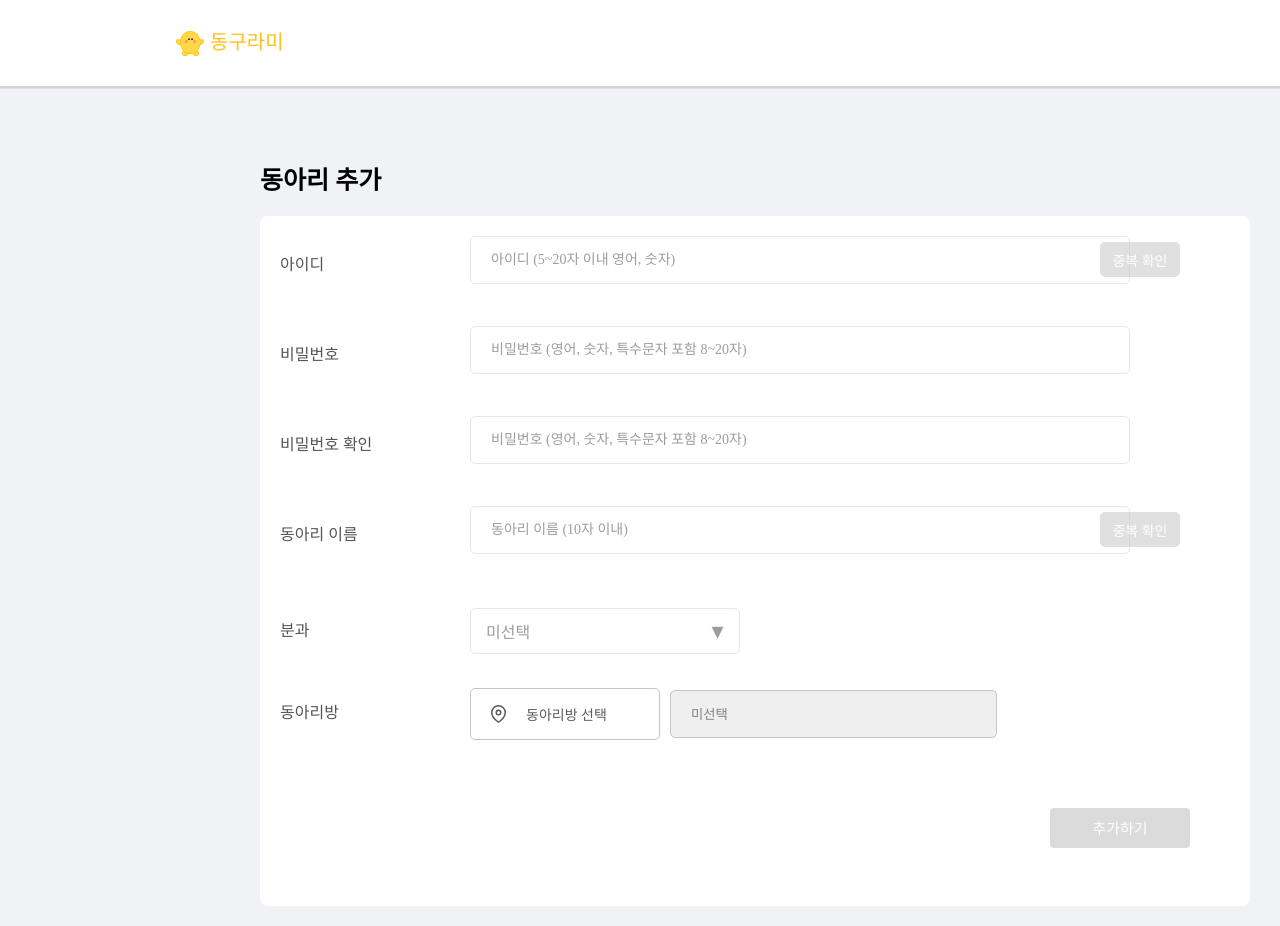
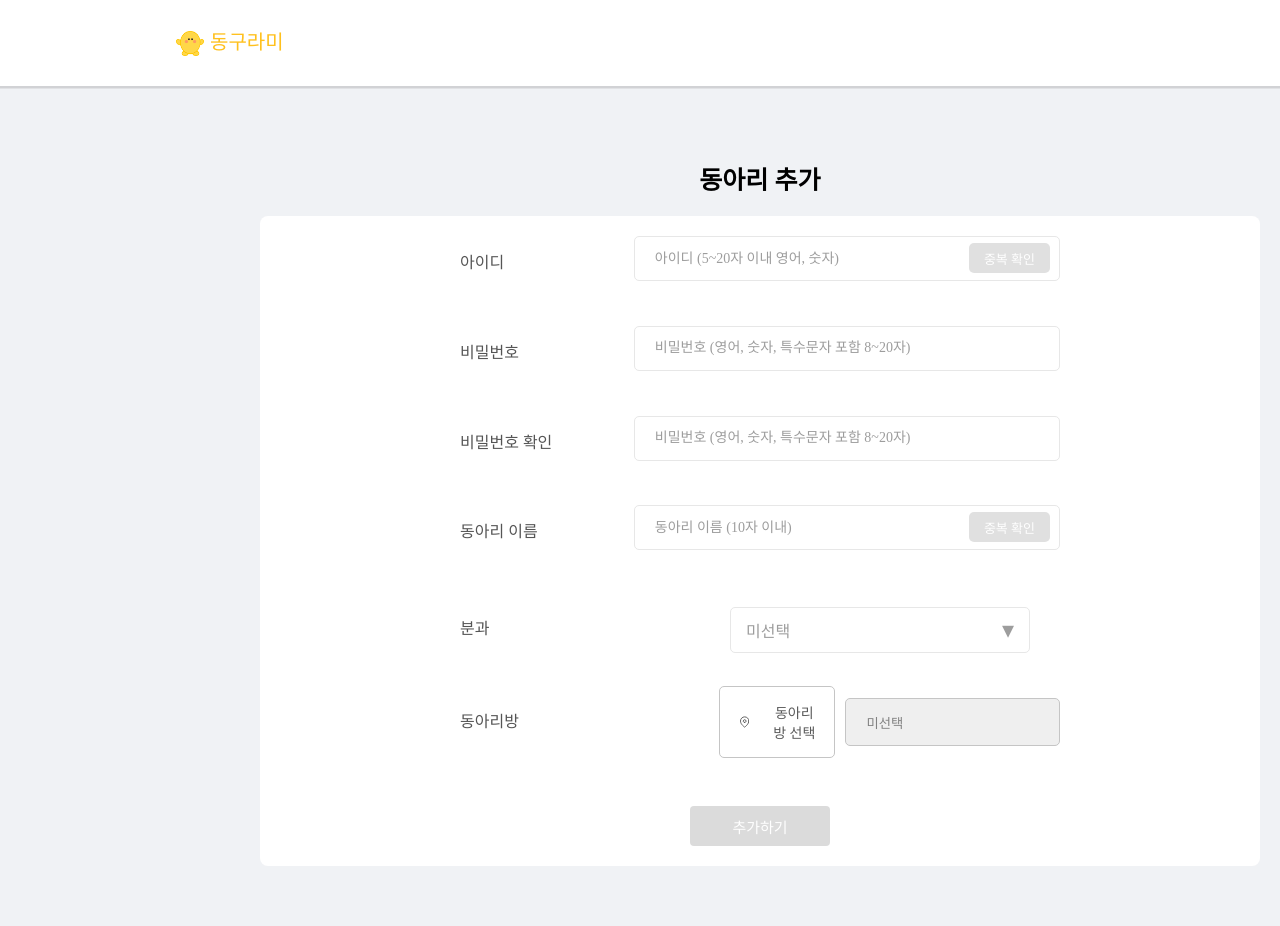
Before and after one commit to USW-Circle-Link/USW-Circle-Link-Web, a Vue app: page /adminmain/AddClub in a window 1280 px wide. After the commit the page ends 886 px from the top, so only its background shows below. Built offline with nearby package versions, Linux system fonts and the light colour scheme.

Commit message:
팝업 수정

```diff
--- a/src/components/Admin/AddCategory/AddCategory.vue
+++ b/src/components/Admin/AddCategory/AddCategory.vue
@@ -197,14 +197,19 @@ export default {
   position: relative; /* 상대 위치 설정 */
   display: block;
   z-index: 1; /* 텍스트가 배경색 위에 오도록 설정 */
+  text-align: center;
+  width: 100%;
 }
 
 .container {
-  max-width: 890px;  /* 최대 890px까지만 */
-  min-width: 390px;
-  width: 100%;       /* 화면 크기에 맞게 */
+  width: 100%;
+  max-width: 100%;
   margin: 0 auto;
-  padding: 10px;
+  padding: 20px;
+  box-sizing: border-box;
+  display: flex;
+  flex-direction: column;
+  align-items: center;
 }
 
 h2 {
@@ -219,6 +224,7 @@ h2 {
   gap: 10px; /* 항목 간 간격 */
   margin-bottom: 150px;
   width: 100%;
+  justify-content: center;
   box-sizing: border-box;
 }
 
@@ -256,7 +262,8 @@ h2 {
   display: flex;
   gap: 10px; /* 버튼과 입력 필드 간 간격 */
   flex-direction: column;
-  align-items: flex-start; /* 왼쪽 정렬 */
+  align-items: center; /* 중앙 정렬 */
+  width: 100%;
 }
 
 .input-field {
--- a/src/components/Admin/AddCategory/AddCategoryPopup.vue
+++ b/src/components/Admin/AddCategory/AddCategoryPopup.vue
@@ -30,7 +30,7 @@ export default {
   top: 0;
   left: 0;
   width: 100%;
-  min-width: 390px;
+  min-width: 380px;
   height: 100%;
   background-color: rgba(0, 0, 0, 0.5);
   display: flex;
@@ -38,6 +38,8 @@ export default {
   align-items: center;
   z-index: 1000;
   flex-direction: column;
+  padding: 20px;
+  box-sizing: border-box;
 }
 
 .popup {
@@ -45,10 +47,13 @@ export default {
   padding: 20px;
   border-radius: 8px;
   box-shadow: 0 0 20px rgba(0, 0, 0, 0.2);
-  width: 452px;
-  height: 184px;
+  width: 100%;
+  max-width: 452px;
+  min-width: 300px;
+  min-height: 184px;
   text-align: left;
   position: relative;
+  box-sizing: border-box;
 }
 .popup-header {
   font-size: 18px;
--- a/src/components/Admin/AddClub.vue
+++ b/src/components/Admin/AddClub.vue
@@ -177,8 +177,10 @@ export default {
   font-weight: bold;
   margin-bottom: 10px;
   position: relative; /* 상대 위치 설정 */
-  display: inline-block;
+  display: block;
   z-index: 1; /* 텍스트가 배경색 위에 오도록 설정 */
+  text-align: center;
+  width: 100%;
 }
 
 .title::after {
@@ -194,13 +196,16 @@ export default {
   transform: skew(-12deg); /* 기울기 효과 추가 */
 }
 .form-container {
-  flex: 1;
+  width: 100%;
+  margin: 0 auto;
   padding: 20px;
   background-color: #ffffff;
   border-radius: 8px;
   height: 440px;
-  min-width: 390px;
-  margin-left: 0;
+  display: flex;
+  flex-direction: column;
+  align-items: center;
+  box-sizing: border-box;
 }
 
 h2 {
@@ -211,42 +216,22 @@ h2 {
 
 .form-group {
   margin-bottom: 15px;
+  width: 100%;
+  display: flex;
+  flex-direction: column;
+  align-items: center;
 }
 
 label {
-  width: 18%;
+  width: 45%;
   display: block;
   margin-bottom: 5px;
   color: #555;
-  transition: width 0.3s ease;
-}
-
-@media (max-width: 768px) {
-  label {
-    width: 20%;
-  }
-}
-
-@media (max-width: 600px) {
-  label {
-    width: 25%;
-  }
-}
-
-@media (max-width: 480px) {
-  label {
-    width: 30%;
-  }
-}
-
-@media (max-width: 390px) {
-  label {
-    width: 18%;
-  }
 }
 
 input, select {
   width: 100%;
+  max-width: 400px;
   padding: 8px;
   box-sizing: border-box;
   border: 1px solid #ccc;
@@ -254,8 +239,7 @@ input, select {
 }
 
 .popupbtn {
-  margin-left: 91%;
-  margin-top: 60px;
+  margin: 60px auto 0;
   width: 60px;
   padding: 10px 20px;
   border: none;
@@ -263,6 +247,7 @@ input, select {
   cursor: pointer;
   background-color: #FFC700;
   color: #ffffff;
+  display: block;
 }
 
 .popupbtn:hover {
--- a/src/components/Admin/AddClub/AddClub.vue
+++ b/src/components/Admin/AddClub/AddClub.vue
@@ -114,8 +114,12 @@
         <p class="popup-message">'{{clubName}}'을(를) 추가하시겠습니까?</p>
         <input v-model="adminPw" type="password" placeholder="관리자 비밀번호" />
         <p class="popup-warning">{{adminPwError}}</p>
-        <button class="expel-button" @click="submitForm">확인</button>
-        <button class="cancel-button" @click="cancelDelete">취소</button>
+
+        <!-- 버튼 묶기 -->
+        <div class="popup-buttons">
+          <button class="cancel-button" @click="cancelDelete">취소</button>
+          <button class="expel-button" @click="submitForm">확인</button>
+        </div>
       </div>
     </div>
 
@@ -607,16 +611,24 @@ export default {
   font-weight: bold;
   margin-bottom: 20px;
   position: relative; /* 상대 위치 설정 */
-  display: inline-block;
+  display: block;
   z-index: 1; /* 텍스트가 배경색 위에 오도록 설정 */
+  text-align: center;
+  width: 100%;
 }
 
 .form-container {
-  width: 95%;
+  width: 100%;
+  max-width: 100%;
+  margin: 0 auto;
   padding: 20px;
   background-color: #ffffff;
   border-radius: 8px;
   height: 650px;
+  display: flex;
+  flex-direction: column;
+  align-items: center;
+  box-sizing: border-box;
 }
 
 h2 {
@@ -627,6 +639,7 @@ h2 {
 
 .form-group {
   width: 100%;
+  max-width: 600px;
   height: 70px;
   display: flex;
   align-items: center;
@@ -635,6 +648,7 @@ h2 {
 
 .form-group-col {
   width: 100%;
+  max-width: 600px;
   height: 90px;
   flex-direction: column;
   display: flex;
@@ -648,24 +662,28 @@ h2 {
 }
 
 .form-group-row {
+  position: relative;
   width: 100%;
+  max-width: 600px;
   flex-direction: row;
   display: flex;
   align-items: center;
-  position: relative; /* 부모 요소를 기준으로 자식 요소 위치 지정 */
 }
 
-.DuplicateCheckbtn{
-  width: clamp(60px, 12vw, 80px);
-  height: 35px;
+/* 버튼 input 안쪽 세로 가운데 정렬 */
+.DuplicateCheckbtn {
   position: absolute;
-  right: clamp(10px, 8vw, 50px);
-  top: 6px;
+  top: 40%;                  /* 부모 높이의 40% */
+  right: 10px;               /* 오른쪽에서 10px */
+  transform: translateY(-50%); /* 세로 정중앙 이동 */
+  height: 30px;
+  padding: 0 15px;
+  border: none;
   border-radius: 5px;
-  border: none;
   background-color: #FFB052;
   color: white;
-  font-size: clamp(10px, 2vw, 14px);
+  font-size: 13px;
+  cursor: pointer;
 }
 
 .DuplicateCheckbtn:hover{
@@ -727,15 +745,19 @@ h2 {
   border-color: #C5C5C5;
 }
 
+
+
 .from-input {
-  width: clamp(65%, 14vw, 70%);
-  align-items: center;
+  width: 100%;
+  height: 45px;
+  padding-right: 90px;   /* 버튼 공간 확보 */
+  padding-left: 20px;
+  box-sizing: border-box;
   margin-bottom: 10px;
   border: 1.5px solid #e7e7e7;
   border-radius: 5px;
-  padding: 15px 20px 15px 20px;
   background-color: #fff;
-  font-size: 13px;
+  font-size: 14px;
 }
 
 .from-input::placeholder{
@@ -744,7 +766,7 @@ h2 {
 }
 
 label {
-  width: 20%;
+  width: 45%;
   display: block;
   margin-bottom: 5px;
   color: #555;
@@ -772,8 +794,7 @@ label {
 
 .popupbtn {
   display: flex;
-  margin-top: 30px;
-  margin-right: 40px;
+  margin: 30px auto 0;
   width: 140px;
   height: 40px;
   padding: 8px 10px;
@@ -784,7 +805,6 @@ label {
   font-size: 15px;
   justify-content: center;
   align-items: center;
-  margin-left: auto;
   border: none;
   transition: background-color 0.2s ease;
 }
@@ -800,7 +820,7 @@ label {
   background-color: #f49421; /* 더 진한 노란색으로 변경 */
 }
 
-/* Popup Overlay and Popup Window */
+/* 팝업 오버레이 */
 .popup-overlay {
   position: fixed;
   top: 0;
@@ -812,18 +832,23 @@ label {
   justify-content: center;
   align-items: center;
   z-index: 1000;
-  flex-direction: column;
+  padding: 16px;
+  box-sizing: border-box;
 }
 
+/* 팝업 박스 */
 .popup {
   background-color: white;
   padding: 20px;
   border-radius: 8px;
   box-shadow: 0 0 20px rgba(0, 0, 0, 0.2);
-  width: 452px;
-  height: 184px;
-  text-align: left;
-  position: relative;
+  width: 100%;
+  max-width: 452px;
+  height: 184px;           /* ✅ 세로 고정 */
+  display: flex;
+  flex-direction: column;
+  justify-content: space-between; /* 위→중간→아래 균형 */
+  box-sizing: border-box;
 }
 
 .popup h3 {
@@ -835,7 +860,7 @@ label {
 
 .line33{
   border-bottom: 1px solid #d3d3d3;
-  margin: 10px 0;
+  margin: 0;
 }
 
 .popup-message {
@@ -843,38 +868,49 @@ label {
   font-weight: 500;
   line-height: 12px;
   color: #2F2F2F;
-  margin-top: 20px;
+  margin: 15px;
 }
 
+/* 입력창 */
 .popup input {
-  width: 430px;
+  width: 100%;
   padding: 10px;
-  font-size: 14px; /* 입력 칸의 글씨 크기를 더 크게 */
+  font-size: 14px;
   border: 1px solid #C6C6C6;
   border-radius: 8px;
-  margin-bottom: 10px;
-  margin-top: 1px;
+  box-sizing: border-box;
+  margin: 0;
 }
 
 .popup-warning {
   font-size: 12px;
   font-weight: 300;
   color: #FF4B4B;
-  margin: 0 0 0 10px;
+  margin: 0;
+}
+
+/* 버튼 묶음 */
+.popup-buttons {
+  display: flex;
+  justify-content: flex-end;
+  gap: 10px;
+  margin-top: auto;  /* ✅ 항상 팝업 맨 아래 */
+}
+
+/* 버튼 */
+.expel-button,
+.cancel-button {
+  padding: 8px 20px;
+  font-size: 15px;
+  border: none;
+  border-radius: 7px;
+  cursor: pointer;
+  min-width: 80px;
 }
 
 .expel-button {
   background-color: #FFB052;
   color: white;
-  border: none;
-  padding: 7px 30px;
-  border-radius: 7px;
-  font-size: 16px;
-  font-weight: 400;
-  cursor: pointer;
-  position: absolute;
-  bottom: 20px;
-  right: 20px;
 }
 
 .expel-button:hover {
@@ -884,15 +920,6 @@ label {
 .cancel-button {
   background-color: #cccccc;
   color: white;
-  border: none;
-  padding: 7px 30px;
-  border-radius: 7px;
-  font-size: 16px;
-  font-weight: 400;
-  cursor: pointer;
-  position: absolute;
-  bottom: 20px;
-  right: 120px;
 }
 
 .cancel-button:hover {
@@ -909,8 +936,10 @@ label {
   padding: 8px 15px 8px 15px;
   background-color: #fff;
   justify-content: space-between;
-  width: 25%;
+  width: 100%;
+  max-width: 300px;
   cursor: pointer;
+  box-sizing: border-box;
 }
 
 .dropdown-selected {
@@ -1143,4 +1172,19 @@ label {
   opacity: 0.6;
 }
 
+/* 작은 화면 대응 */
+@media (max-width: 420px) {
+  .popup {
+    max-width: 100%;
+    height: 180px;     /* 모바일에서도 고정 높이 */
+    padding: 16px;
+  }
+
+  .expel-button,
+  .cancel-button {
+    font-size: 14px;
+    padding: 6px 14px;
+  }
+}
+
 </style>
--- a/src/components/Admin/ClubList.vue
+++ b/src/components/Admin/ClubList.vue
@@ -52,8 +52,12 @@
       <p class="popup-message">'{{ PopupClubName }}'을(를) 삭제하시겠습니까?</p>
       <input v-model="adminPw" type="password" placeholder="관리자 비밀번호를 입력해 주세요." />
       <p class="popup-warning">{{ adminPwError }}</p>
-      <button class="expel-button" @click="confirmDelete">확인</button>
-      <button class="cancel-button" @click="cancelDelete">취소</button>
+
+      <!-- 버튼 묶기 -->
+      <div class="popup-buttons">
+        <button class="cancel-button" @click="cancelDelete">취소</button>
+        <button class="expel-button" @click="confirmDelete">확인</button>
+      </div>
     </div>
   </div>
 
@@ -221,10 +225,10 @@ body {
   overflow-x: hidden;
 }
 
-/* 컨테이너: clamp으로 반응형 폭 제어 (최소 370px, 최대 820px) */
+/* 컨테이너 */
 .container {
-  width: clamp(370px, 92vw, 820px);
-  margin: 0 auto 30px;
+  width: 100%;
+  margin: 0 auto;
   background-color: #ffffff;
   padding: 20px;
   border-radius: 10px;
@@ -233,9 +237,10 @@ body {
   display: flex;
   flex-direction: column;
   justify-content: space-between;
+  box-sizing: border-box;
 }
 
-/* 타이틀: 고정 830 제거, 반응형으로 중앙 배치 */
+/* 타이틀 */
 .title {
   color: black;
   font-size: clamp(18px, 4vw, 25px);
@@ -243,16 +248,14 @@ body {
   display: block;
   text-align: center;
   margin: 0 0 16px;
-  width: clamp(370px, 92vw, 830px);
-  margin-left: auto;
-  margin-right: auto;
+  width: 100%;
   box-sizing: border-box;
 }
 
-/* Header Section: clamp로 폭 제어, 중앙 배치 */
+/* Header Section */
 .header {
-  width: clamp(370px, 92vw, 820px);
-  margin: 20px auto;
+  width: 100%;
+  margin: 20px 0;
   background-color: #ffffff;
   border-radius: 8px;
   padding: 0 12px;
@@ -272,7 +275,7 @@ body {
 /* 헤더 항목: flex 기준으로 비율 조정 (필요시 조정) */
 .header-item-department{ flex: 1; padding: 10px 6px; line-height: 1.4; }
 .header-item-clubname{ flex: 2; padding: 10px 6px; line-height: 1.4; }
-.header-item-clubleader{ flex: 1.2; padding: 10px 6px; line-height: 1.4; }
+.header-item-clubleader{ flex: 1.2; padding: 10px 23px; line-height: 1.4; }
 .header-item-numberOfClubMembers{ flex: 0.8; padding: 10px 6px; line-height: 1.4; }
 .header-item-delete{ flex: 0.6; padding: 10px 6px; line-height: 1.4; }
 
@@ -406,12 +409,14 @@ body {
   max-width: 520px;
   box-shadow: 0 0 20px rgba(0, 0, 0, 0.2);
   text-align: left;
-  position: relative;
+  display: flex;
+  flex-direction: column;
+  gap: 16px; /* 요소 간격 */
 }
 
 .popup h3 { font-size: 18px; font-weight: bold; margin: 0; }
-.line2 { border-bottom: 1px solid #d3d3d3; margin: 10px 0; }
-.popup-message { font-size: 16px; font-weight: 500; color: #2F2F2F; margin-top: 16px; }
+.line2 { border-bottom: 1px solid #d3d3d3; margin: 0; }
+.popup-message { font-size: 16px; font-weight: 500; color: #2F2F2F; margin: 0; }
 
 .popup input {
   width: 100%;
@@ -420,36 +425,37 @@ body {
   font-size: 14px;
   border: 1px solid #C6C6C6;
   border-radius: 8px;
-  margin-top: 12px;
+  margin: 0;
   box-sizing: border-box;
 }
 
-.popup-warning { font-size: 12px; color: #FF4B4B; margin-top: 8px; }
+.popup-warning { font-size: 12px; color: #FF4B4B; margin: 0; }
 
-/* 팝업 버튼 위치 조정 (반응형) */
+/* 버튼 영역 */
+.popup-buttons {
+  display: flex;
+  justify-content: flex-end; /* 오른쪽 정렬 */
+  gap: 10px; /* 버튼 간격 */
+}
+
+/* 버튼 스타일 */
+.expel-button,
+.cancel-button {
+  padding: 8px 20px;
+  font-size: 15px;
+  border: none;
+  border-radius: 7px;
+  cursor: pointer;
+}
+
 .expel-button {
   background-color: #FFB052;
   color: white;
-  border: none;
-  padding: 8px 22px;
-  border-radius: 7px;
-  font-size: 16px;
-  cursor: pointer;
-  position: absolute;
-  bottom: 16px;
-  right: 16px;
 }
+
 .cancel-button {
   background-color: #cccccc;
   color: white;
-  border: none;
-  padding: 8px 22px;
-  border-radius: 7px;
-  font-size: 16px;
-  cursor: pointer;
-  position: absolute;
-  bottom: 16px;
-  right: 116px;
 }
 
 /* 반응형 미디어 쿼리: 아주 작은 화면에서 레이아웃 보정 */
@@ -463,7 +469,17 @@ body {
   .header-row { font-size: 14px; }
   .list-item-row { padding: 8px; gap: 6px; }
   .delete-btn { height: 34px; }
-  .expel-button, .cancel-button { bottom: 12px; right: 12px; padding: 6px 14px; font-size: 14px; }
+
+  /* 작은 화면에서도 가로 정렬 유지 */
+  .popup-buttons {
+    flex-wrap: nowrap;   /* 줄바꿈 방지 */
+    justify-content: flex-end;
+  }
+  .expel-button,
+  .cancel-button {
+    font-size: 14px;
+    padding: 6px 14px;
+  }
 }
 
 /* 필요시 긴 텍스트 줄바꿈 보장 */
--- a/src/components/Admin/ClubroomMapUpload/ClubroomMapUpload.vue
+++ b/src/components/Admin/ClubroomMapUpload/ClubroomMapUpload.vue
@@ -373,17 +373,20 @@ export default {
   font-weight: 600;
   margin-bottom: 30px;
   position: relative; /* 상대 위치 설정 */
-  display: inline-block;
+  display: block;
+  text-align: center;
+  width: 100%;
 }
 
 .floor-images-container {
   display: flex;
-  flex-direction: row;
+  justify-content: center;
+  align-items: flex-start;
   flex-wrap: wrap;
-  justify-content: flex-start;
-  align-items: flex-start;
-  min-width: 390px;
+  width: 100%;
+  margin: 0 auto;
   gap: 20px;
+  box-sizing: border-box;
 }
 
 .floor-section {
--- a/src/components/Admin/ClubroomMapUpload/ClubroomMapUploadPopup.vue
+++ b/src/components/Admin/ClubroomMapUpload/ClubroomMapUploadPopup.vue
@@ -30,7 +30,7 @@ export default {
   top: 0;
   left: 0;
   width: 100%;
-  min-width: 390px;
+  min-width: 380px;
   height: 100%;
   background-color: rgba(0, 0, 0, 0.5);
   display: flex;
@@ -38,6 +38,8 @@ export default {
   align-items: center;
   z-index: 1000;
   flex-direction: column;
+  padding: 20px;
+  box-sizing: border-box;
 }
 
 .popup {
@@ -45,10 +47,13 @@ export default {
   padding: 20px;
   border-radius: 8px;
   box-shadow: 0 0 20px rgba(0, 0, 0, 0.2);
-  width: 452px;
-  height: 184px;
+  width: 100%;
+  max-width: 452px;
+  min-width: 300px;
+  min-height: 184px;
   text-align: left;
   position: relative;
+  box-sizing: border-box;
 }
 
 
```
Also changed, not shown: src/components/Admin/401Popup.vue (+8 -2 lines), src/components/Admin/AddClub/DuplicateCheckPopup.vue (+9 -4 lines).
